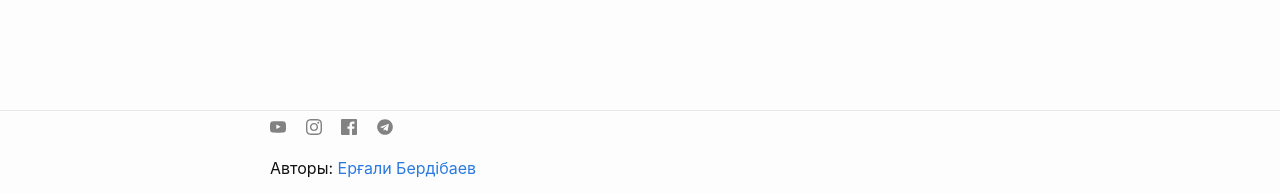
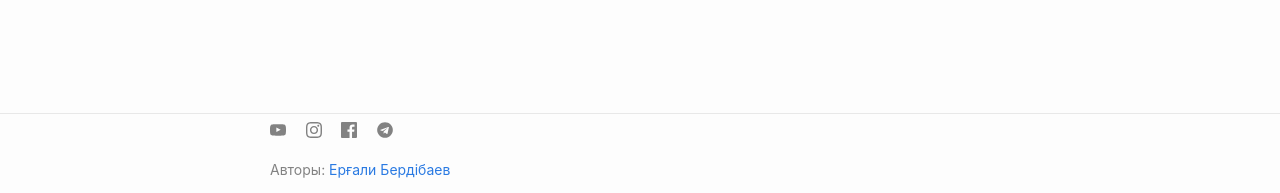
Before and after one commit to uzdik/uzdik.github.io, a Jekyll site: the page built from README.md, in a window 1280 px wide. Shown: the part 704-897 px from the top of the page. Built offline with Jekyll 4.4.1, drawn with Linux system fonts in a browser that asks for light colours; our own code applies the rules of GitHub Pages for plain Markdown files.

Commit message:
Update style.css

```diff
--- a/assets/css/style.css
+++ b/assets/css/style.css
@@ -147,6 +147,10 @@
   padding-top: 5px; /* Add padding between list items */
 }
 
+.author {
+    font-size: 14px; /* Adjust as needed */
+    color: #828282;
+}
 
 table {
     margin-bottom: 30px;
```
